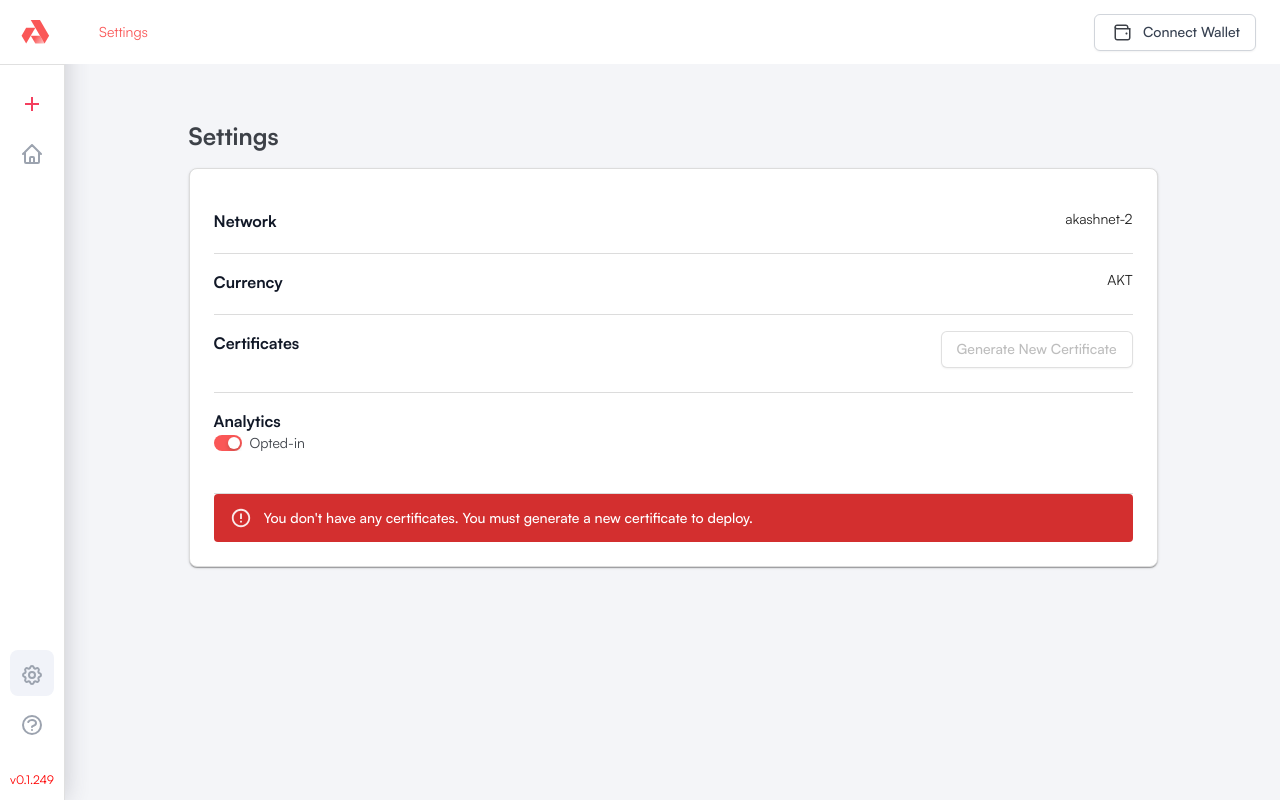
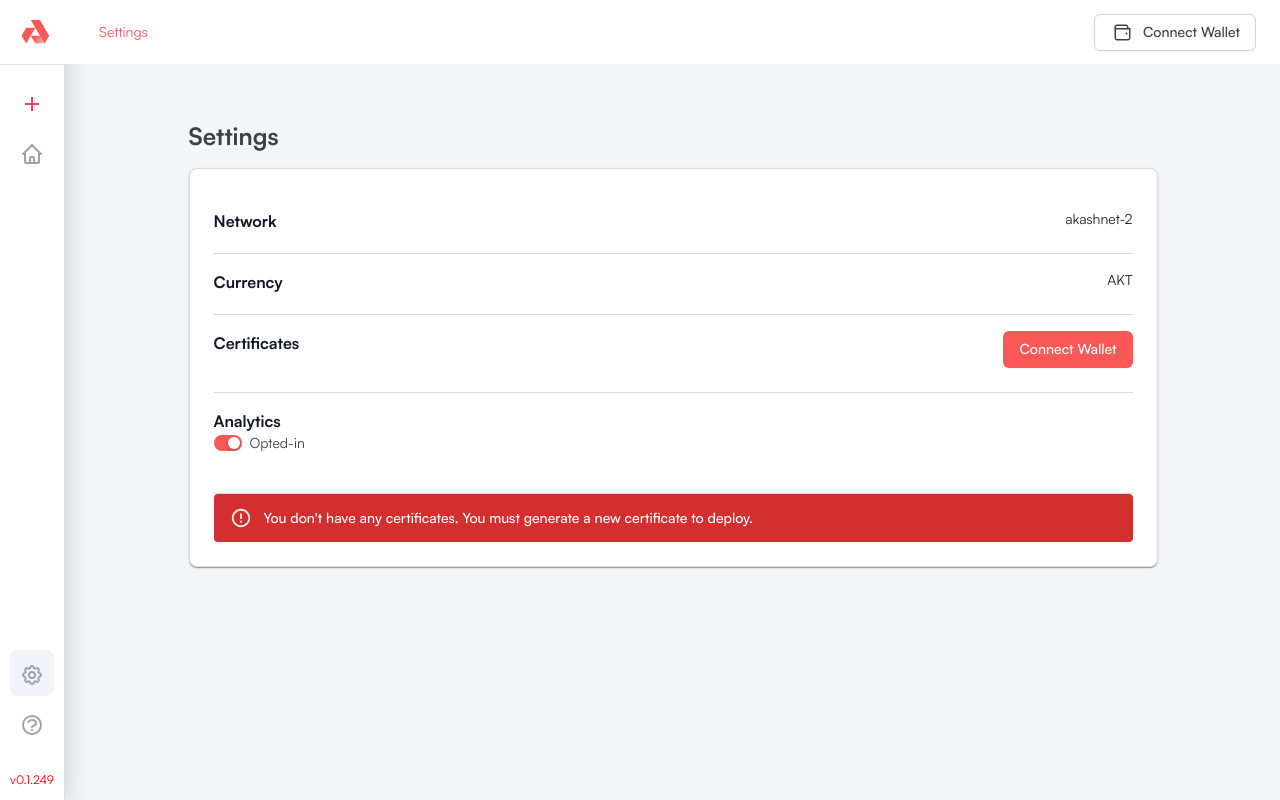
Before and after one commit to akash-network/console-old, a React (Create React App) app in the folder web/: page /settings in a window 1280 px wide. Built offline with nearby package versions, Linux system fonts and the light colour scheme; no server answers.

Commit message:
Other solution: change button to 'Connect wallet'

```diff
--- a/web/src/pages/Settings.tsx
+++ b/web/src/pages/Settings.tsx
@@ -10,7 +10,6 @@ import {
   Grid,
   Paper,
   Stack,
-  Tooltip,
   Typography,
 } from '@mui/material';
 import styled from '@emotion/styled';
@@ -34,6 +33,7 @@ import {
 import { AntSwitch } from '../components/Switch/AntSwitch';
 import { Address } from '../components/Address';
 import { useQuery } from 'react-query';
+import { useWallet } from "../hooks/useWallet";
 
 const queryCertificates = (query: any) => {
   const { queryKey: [, owner] } = query;
@@ -97,6 +97,11 @@ const Settings: React.FC<{}> = () => {
   const [showProgress, setShowProgress] = React.useState(false);
   const [fields, setFields] = React.useState<FieldInfo<string | TLSCertificate>[]>([]);
   const [optInto, setOptInto] = useRecoilState(optIntoAnalytics);
+  const wallet = useWallet();
+
+  const handleConnectWallet = (): void => {
+    wallet.connect();
+  }
 
   const availableCertificates = useMemo(
     () => getAvailableCertificates(keplr?.accounts[0]?.address),
@@ -241,19 +246,14 @@ const Settings: React.FC<{}> = () => {
 
               {obj.title === 'Certificates' ? (
                 <div className="flex-none mb-2">
-                  {keplr.isSignedIn ?
+                  {wallet.isConnected ?
                     <Button variant="outlined"
                             onClick={() => setCreateOpen(true)}>
                       Generate New Certificate
                     </Button> :
-                    <Tooltip title="Connect wallet first">
-                      <span>
-                        <Button disabled variant="outlined"
-                              onClick={() => setCreateOpen(true)}>
-                          Generate New Certificate
-                        </Button>
-                      </span>
-                    </Tooltip>}
+                    <Button variant="contained" onClick={handleConnectWallet}>
+                      Connect Wallet
+                    </Button>}
                 </div>
               ) : (
                 <div className="flex-none mb-2">{obj.value}</div>
```
